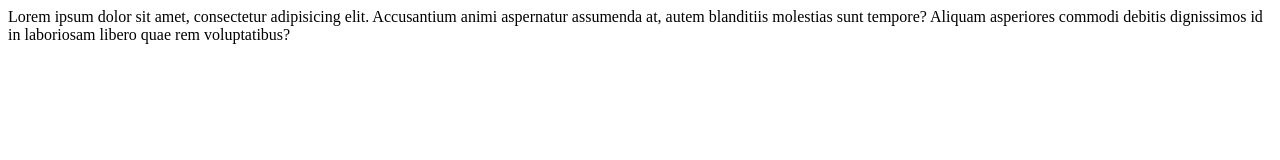
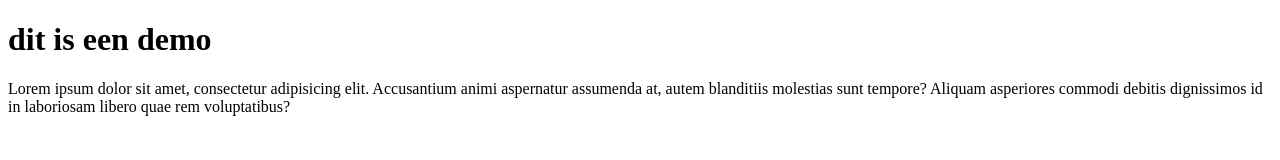
Before and after one commit to syntraprogrammeurs/gitdemo, a plain HTML site: page index.html in a window 1280 px wide. Drawn offline with Linux system fonts and the light colour scheme.

Commit message:
h1 wijziging

```diff
--- a/index.html
+++ b/index.html
@@ -10,7 +10,7 @@
 <body>
 
 <!--tom-->
-
+<h1>dit is een demo</h1>
 <!--benjamin-->
 <section id="portfolio">
 Lorem ipsum dolor sit amet, consectetur adipisicing elit. Accusantium animi aspernatur assumenda at, autem blanditiis molestias sunt tempore? Aliquam asperiores commodi debitis dignissimos id in laboriosam libero quae rem voluptatibus?
```
Also changed, not shown: 1 other file.
